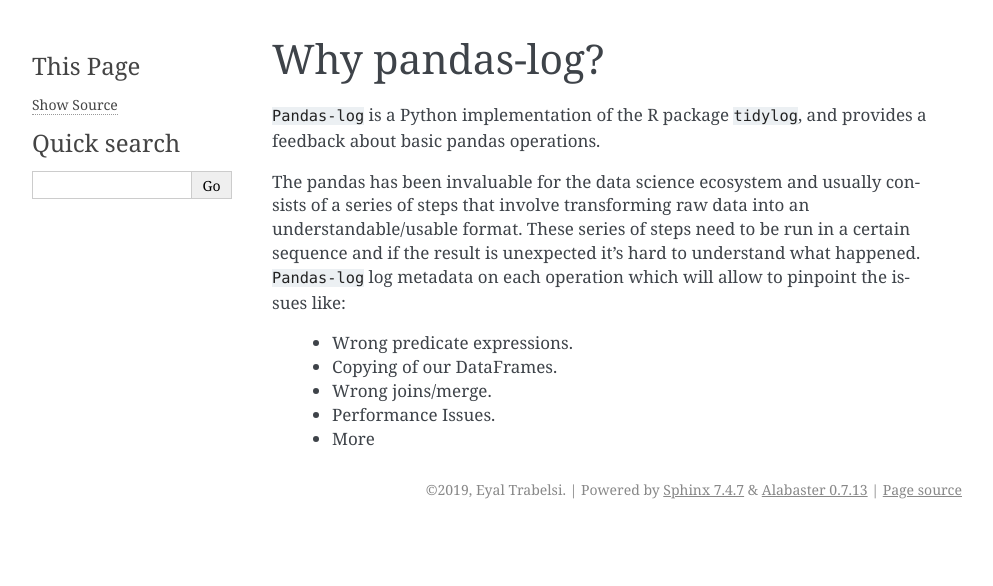
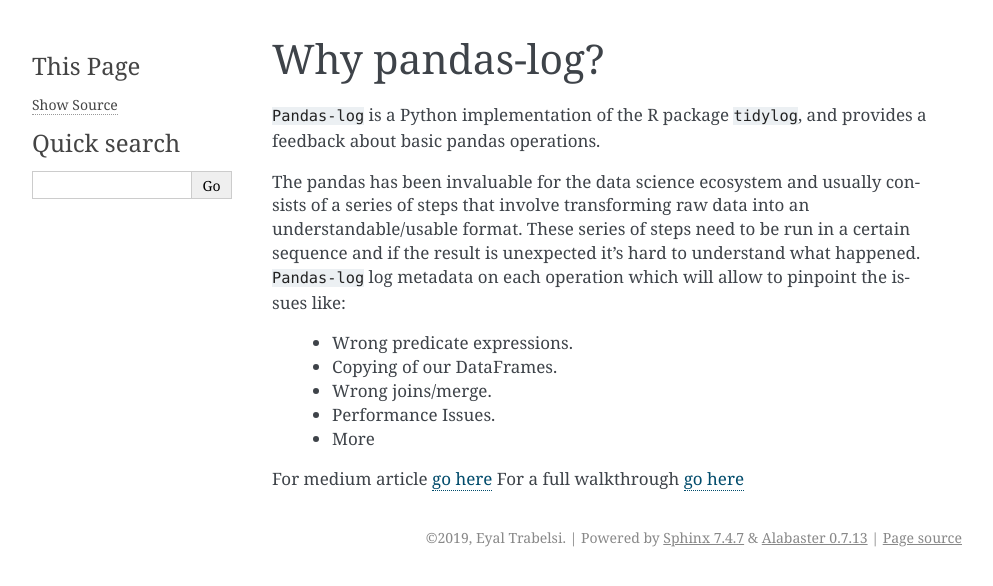
Before and after one commit to eyaltrabelsi/pandas-log, a Sphinx documentation site: the page built from docs/readme.rst, in a window 1280 px wide. Shown: the top 586 px of the page, without its empty margins (148-1141 px from the left). Built offline with Sphinx 7.4.7, drawn with Linux system fonts in a browser that asks for light colours.

Commit message:
Cleaner docs

```diff
--- a/README.rst
+++ b/README.rst
@@ -58,6 +58,8 @@
       .assign(lower_name=lambda x: x.name.map(str.lower))
       .reset_index()
 
+For medium article `go here
+<https://towardsdatascience.com/introducing-pandas-log-3240a5e57e21>`_
 For a full walkthrough `go here
 <https://github.com/eyaltrabelsi/pandas-log/blob/master/examples/pandas_log_intro.ipynb>`_
 
--- a/docs/readme.rst
+++ b/docs/readme.rst
@@ -13,3 +13,8 @@
     - Wrong joins/merge.
     - Performance Issues.
     - More
+
+For medium article `go here
+<https://towardsdatascience.com/introducing-pandas-log-3240a5e57e21>`_
+For a full walkthrough `go here
+<https://github.com/eyaltrabelsi/pandas-log/blob/master/examples/pandas_log_intro.ipynb>`_
--- a/docs/usage.rst
+++ b/docs/usage.rst
@@ -1,7 +1,8 @@
 
 Usage
 =====
-
+For a cleaner use-case I would `go here
+<https://towardsdatascience.com/introducing-pandas-log-3240a5e57e21>`_
 
 First we need to load some libraries including pandas-log
 ^^^^^^^^^^^^^^^^^^^^^^^^^^^^^^^^^^^^^^^^^^^^^^^^^^^^^^^^^
```
